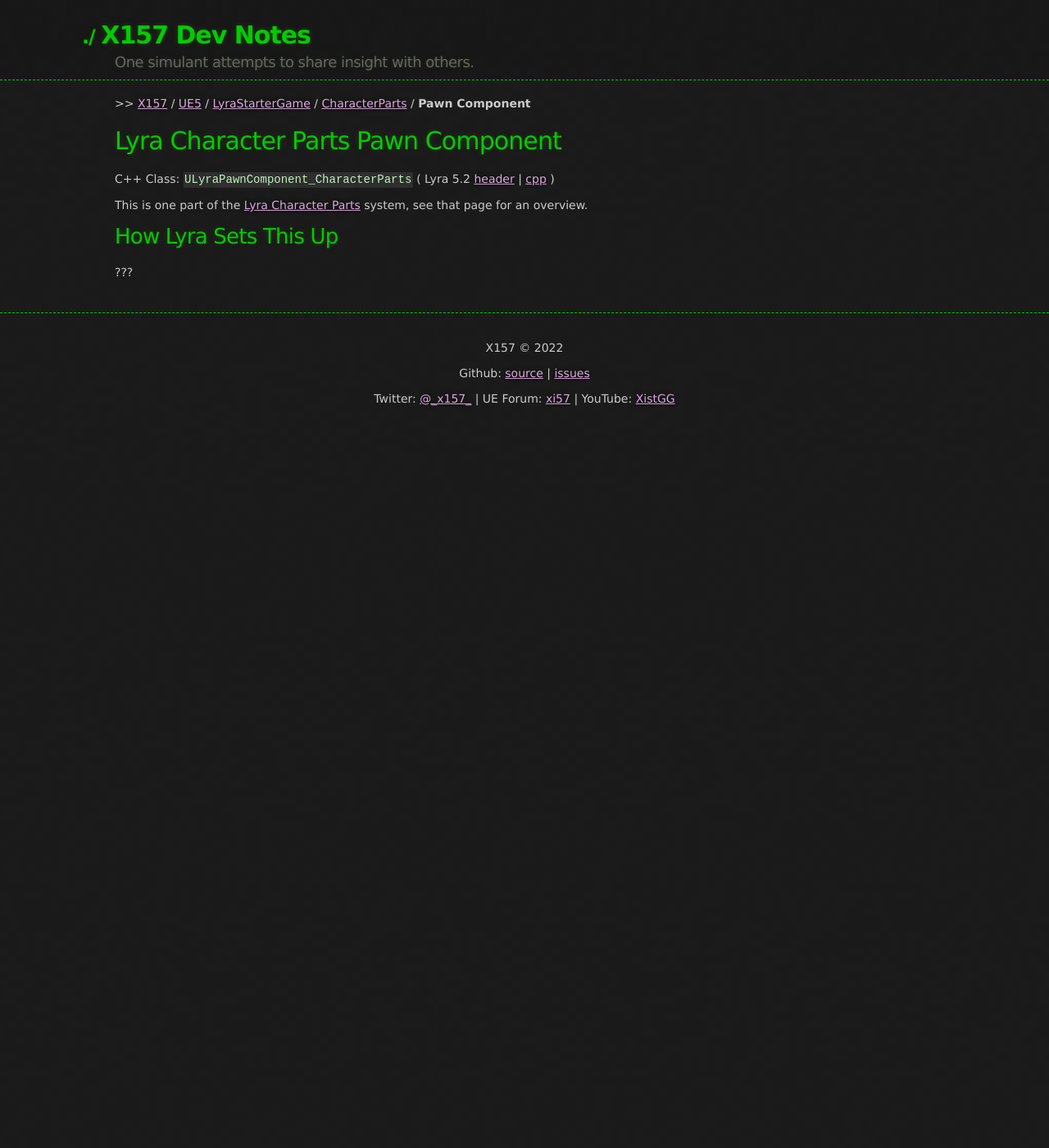
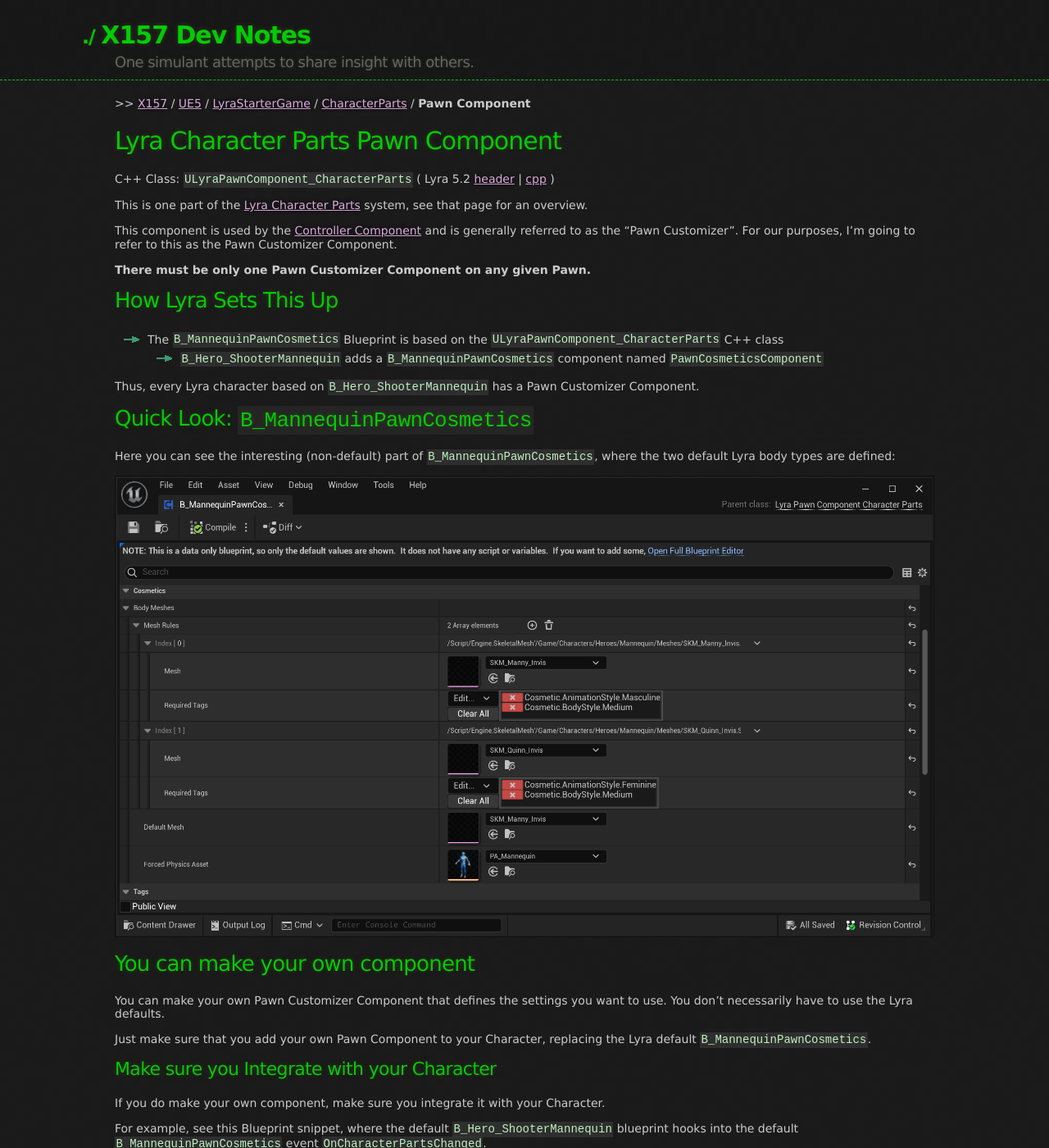
Before and after one commit to x157/x157.github.io, a Jekyll site: the page built from UE5/LyraStarterGame/CharacterParts/PawnComponent.md, in a window 1280 px wide and 1400 px high. Shown: the whole window at 82% size. Built offline with Jekyll 4.4.1, drawn with Linux system fonts in a browser that asks for light colours; some of the changed text lies outside the part shown.

Commit message:
Add more Character Parts info

```diff
--- a/UE5/LyraStarterGame/CharacterParts/PawnComponent.md
+++ b/UE5/LyraStarterGame/CharacterParts/PawnComponent.md
@@ -17,7 +17,48 @@
 This is one part of the [Lyra Character Parts](/UE5/LyraStarterGame/CharacterParts/) system,
 see that page for an overview.
 
+This component is used by the [Controller Component](./ControllerComponent)
+and is generally referred to as the "Pawn Customizer".
+For our purposes, I'm going to refer to this as the Pawn Customizer Component.
+
+**There must be only one Pawn Customizer Component on any given Pawn.**
+
 
 ## How Lyra Sets This Up
 
-???
+- The `B_MannequinPawnCosmetics` Blueprint is based on the `ULyraPawnComponent_CharacterParts` C++ class
+    - `B_Hero_ShooterMannequin` adds a `B_MannequinPawnCosmetics` component named `PawnCosmeticsComponent`
+
+Thus, every Lyra character based on `B_Hero_ShooterMannequin` has a Pawn Customizer Component.
+
+
+## Quick Look: `B_MannequinPawnCosmetics`
+
+Here you can see the interesting (non-default) part of `B_MannequinPawnCosmetics`,
+where the two default Lyra body types are defined:
+
+[![B_MannequinPawnCosmetics](./screenshots/B_MannequinPawnCosmetics.png)](./screenshots/B_MannequinPawnCosmetics.png)
+
+
+## You can make your own component
+
+You can make your own Pawn Customizer Component that defines the settings you want to use.
+You don't necessarily have to use the Lyra defaults.
+
+Just make sure that you add your own Pawn Component to your Character,
+replacing the Lyra default `B_MannequinPawnCosmetics`.
+
+
+### Make sure you Integrate with your Character
+
+If you do make your own component, make sure you integrate it with your Character.
+
+For example, see this Blueprint snippet, where the default `B_Hero_ShooterMannequin` blueprint
+hooks into the default `B_MannequinPawnCosmetics` event `OnCharacterPartsChanged`.
+
+You will want to hook into your own custom component rather than the default Lyra component
+if you replace the Lyra default with a custom version.
+
+#### `B_Hero_ShooterMannequin` hook into `On Character Parts Changed`
+
+[![OnCharacterPartsChanged](./screenshots/B_Hero_ShooterMannequin__OnCharacterPartsChanged.png)](./screenshots/B_Hero_ShooterMannequin__OnCharacterPartsChanged.png)
```
Also changed, not shown: UE5/LyraStarterGame/CharacterParts/CharacterPart.md (+35 -0 lines), UE5/LyraStarterGame/CharacterParts/ControllerComponent.md (+14 -0 lines), UE5/LyraStarterGame/CharacterParts/index.md (+6 -9 lines), UE5/LyraStarterGame/CharacterParts/screenshots/B_Hero_ShooterMannequin__OnCharacterPartsChanged.png (added), UE5/LyraStarterGame/CharacterParts/screenshots/B_MannequinPawnCosmetics.png (added).
